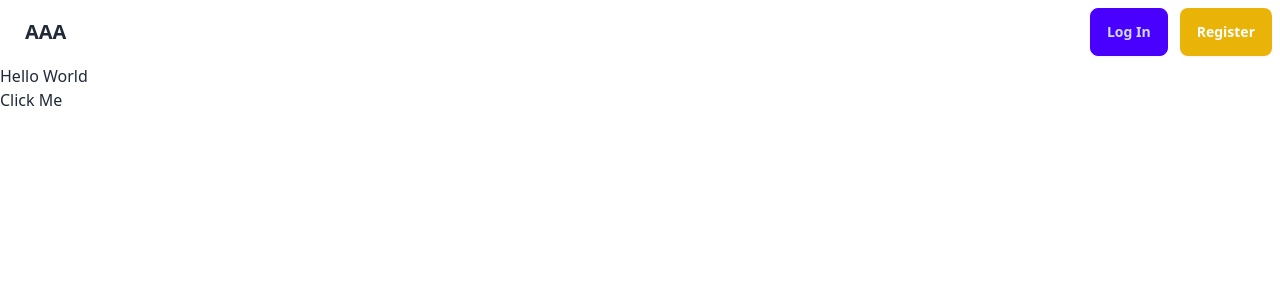
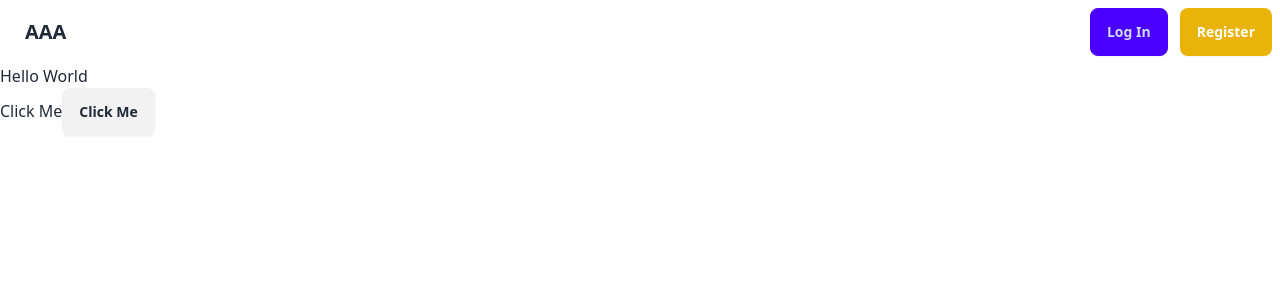
Before and after one commit to Ma1y0/upload-it, a React (Vite) app in the folder client/: page / in a window 1280 px wide. Shown: the top 300 px of the page. Built offline with nearby package versions, Linux system fonts and the light colour scheme; no server answers.

Commit message:
Fancy deleting assignment UI

```diff
--- a/client/package.json
+++ b/client/package.json
@@ -16,6 +16,7 @@
     "@fortawesome/react-fontawesome": "^0.2.0",
     "react": "^18.2.0",
     "react-dom": "^18.2.0",
+    "react-hot-toast": "^2.4.1",
     "zustand": "^4.4.4"
   },
   "devDependencies": {
--- a/client/src/components/AssignmentCard.tsx
+++ b/client/src/components/AssignmentCard.tsx
@@ -6,19 +6,37 @@ import {
 import { Assignment } from "../lib/auth-state";
 import { FontAwesomeIcon } from "@fortawesome/react-fontawesome";
 import { faCalendar } from "@fortawesome/free-regular-svg-icons";
+import { useState } from "react";
+import Spinner from "./Spinner";
+import toast from "react-hot-toast";
 
 interface Iprops {
   assignment: Assignment;
 }
 
 export default function AssignmentCard({ assignment }: Iprops) {
-  const deleteAssigmentById = () => {
+  const [deleting, setDeleting] = useState<boolean>(false);
+  const [deleted, setDeleted] = useState<boolean>(false);
+
+  const deleteAssigmentById = async () => {
+    setDeleting(true);
     try {
-      fetch(`http://127.0.0.1/api/v1/assignment/${assignment.Id}`, {
+      const res = await fetch(
+        `http://127.0.0.1/api/v1/assignment/${assignment.Id}`,
+        {
           method: "DELETE",
-      });
+        },
+      );
+
+      if (res.ok) {
+        toast.success("Successfully delted your assignment");
+        setDeleted(true);
+        setDeleting(false);
+      }
     } catch (e) {
       console.error(e);
+      toast.error("Failed to delted the assignment");
+      setDeleting(false);
     }
   };
 
@@ -31,7 +49,15 @@ export default function AssignmentCard({ assignment }: Iprops) {
 
   return (
     <>
+      {deleted ? null : (
+        <>
           <div className="card bg-base-300 shadow-xl">
+            {deleting ? (
+              <div className="p-5 flex justify-center items-center">
+                <Spinner />
+              </div>
+            ) : (
+              <>
                 <div className="p-8 flex justify-between">
                   <h2>{assignment.Title}</h2>
                   <span
@@ -63,7 +89,6 @@ export default function AssignmentCard({ assignment }: Iprops) {
                     />
                   </div>
                 </div>
-      </div>
                 <dialog id={`modal_card_${assignment.Id}`} className="modal">
                   <div className="modal-box">
                     <h3 className="font-bold text-lg">Delete assignment</h3>
@@ -72,7 +97,10 @@ export default function AssignmentCard({ assignment }: Iprops) {
                     </p>
                     <form method="dialog" className="flex gap-6">
                       <button className="btn btn-neutral">Close</button>
-            <button className="btn btn-error" onClick={deleteAssigmentById}>
+                      <button
+                        className="btn btn-error"
+                        onClick={deleteAssigmentById}
+                      >
                         Delete
                       </button>
                     </form>
@@ -82,5 +110,10 @@ export default function AssignmentCard({ assignment }: Iprops) {
                   </form>
                 </dialog>
               </>
+            )}
+          </div>
+        </>
+      )}
+    </>
   );
 }
--- /dev/null
+++ b/client/src/components/Spinner.tsx
@@ -0,0 +1,7 @@
+export default function Spinner() {
+  return (
+    <>
+      <span className="loading loading-spinner loading-lg"></span>
+    </>
+  );
+}
--- a/client/src/main.tsx
+++ b/client/src/main.tsx
@@ -9,10 +9,21 @@ import NewAssignment from "./pages/NewAssignment";
 import Register from "./pages/Register";
 import { BrowserRouter, Navigate, Route, Routes } from "react-router-dom";
 import FillInAssignment from "./pages/FillInAssignment";
+import { Toaster } from "react-hot-toast";
 
 ReactDOM.createRoot(document.getElementById("root")!).render(
   <React.StrictMode>
     <BrowserRouter>
+      <Toaster
+        position="bottom-right"
+        toastOptions={{
+          style: {
+            background: "#333",
+            color: "#fff",
+            padding: "1rem",
+          },
+        }}
+      />
       <NavBar />
       <Routes>
         <Route path="/" element={<App />} />
--- a/client/src/pages/App.tsx
+++ b/client/src/pages/App.tsx
@@ -1,3 +1,5 @@
+import toast from "react-hot-toast";
+
 function App() {
   const a = async () => {
     try {
@@ -12,6 +14,9 @@ function App() {
     <>
       <h1>Hello World</h1>
       <button onClick={a}>Click Me</button>
+      <button onClick={() => toast.success("Hello")} className="btn">
+        Click Me
+      </button>
     </>
   );
 }
```
Also changed, not shown: 2 other files (tests, documents, lock files or other folders). Lines whose indentation alone changed are shown as unchanged.
